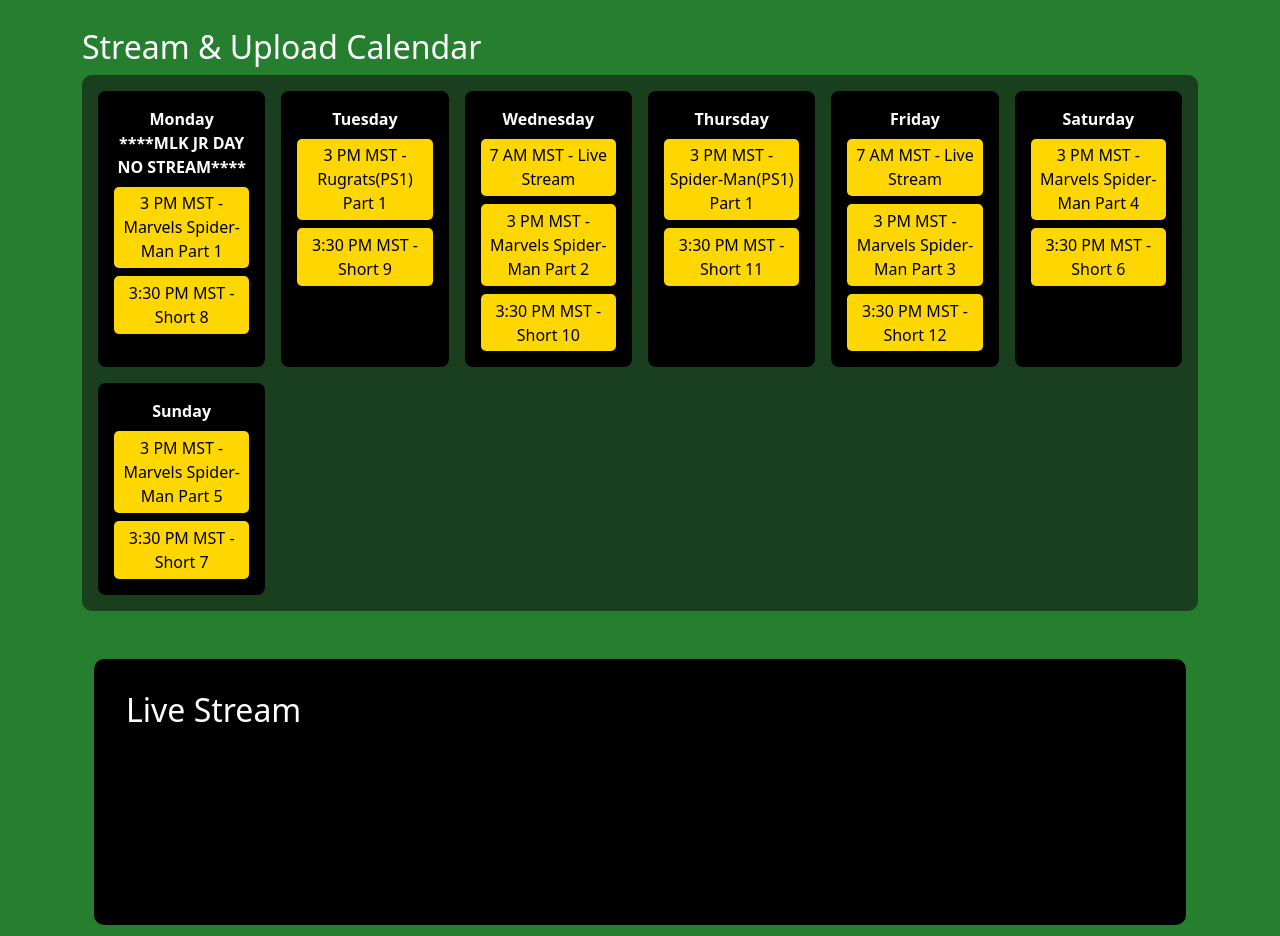
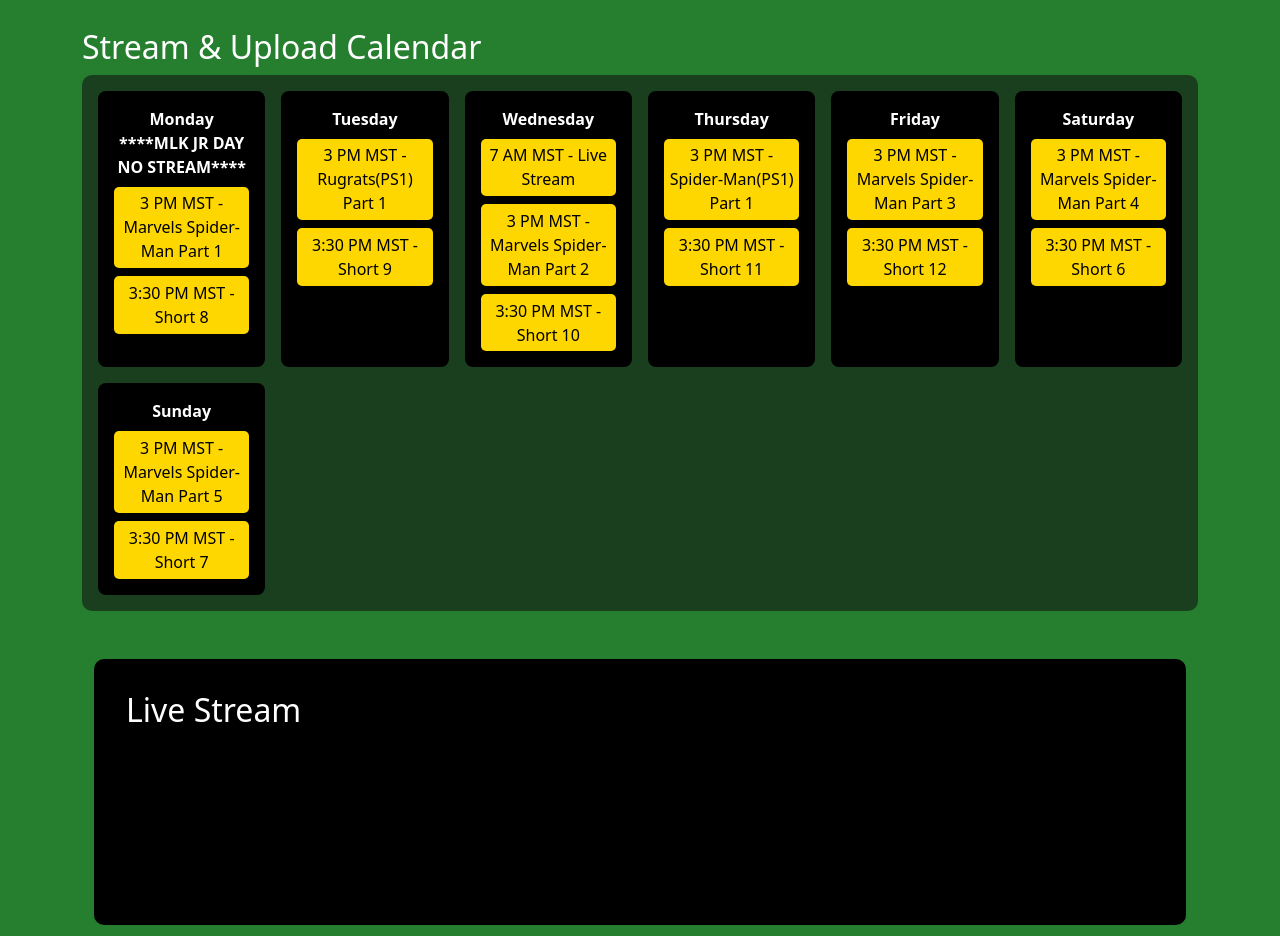
Before and after one commit to dallensmith93/blindswordsmanwebsite, a website: page index.html in a window 1280 px wide. Shown: the part 1260-2196 px from the top of the page. Drawn offline with nearby package versions, Linux system fonts and the light colour scheme; grey boxes are pictures that could not be loaded.

Commit message:
got rid of the stream for today.

```diff
--- a/index.html
+++ b/index.html
@@ -257,7 +257,6 @@
                 </div>
                 <div class="calendar-day">
                     <strong>Friday</strong>
-                    <div class="event">7 AM MST - Live Stream</div>
                     <div class="event">3 PM MST - Marvels Spider-Man Part 3</div>
                     <div class="event">3:30 PM MST - Short 12</div>
                 </div>
```
